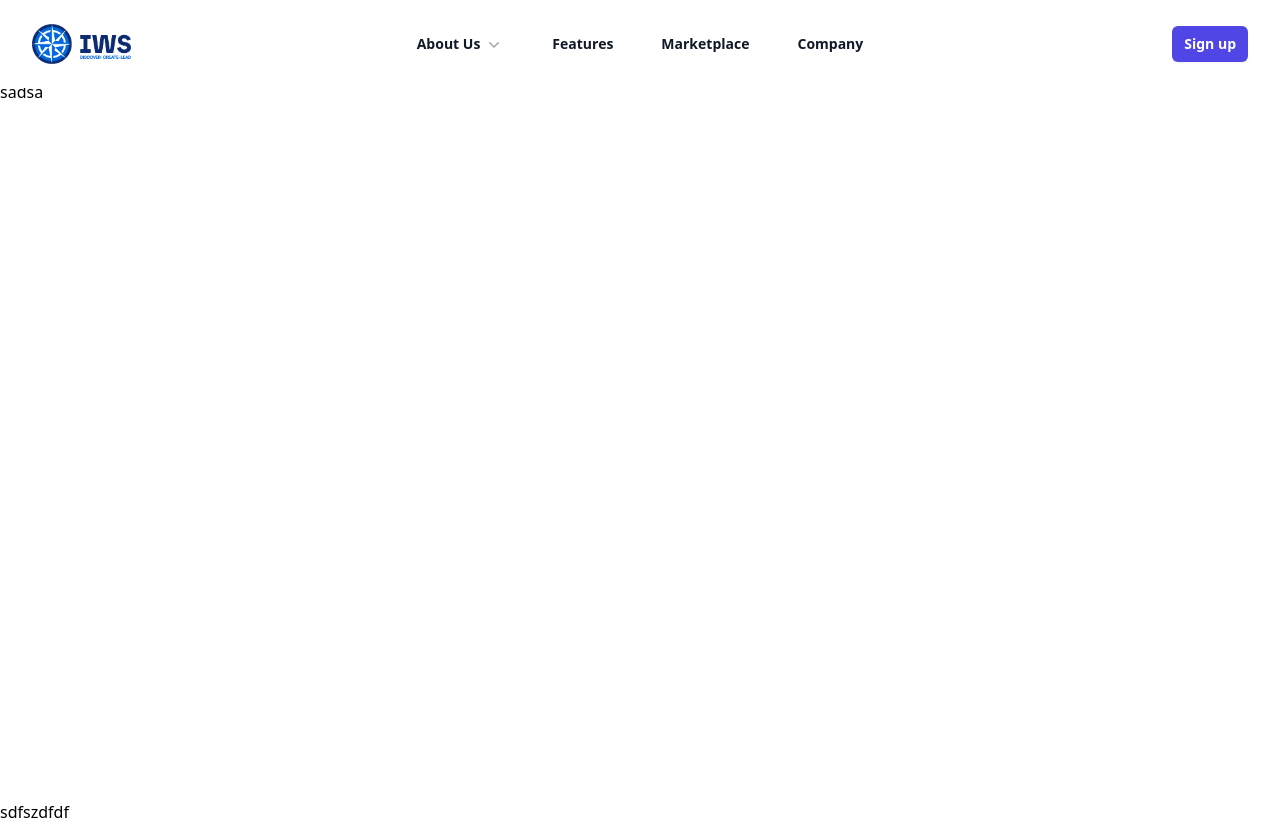
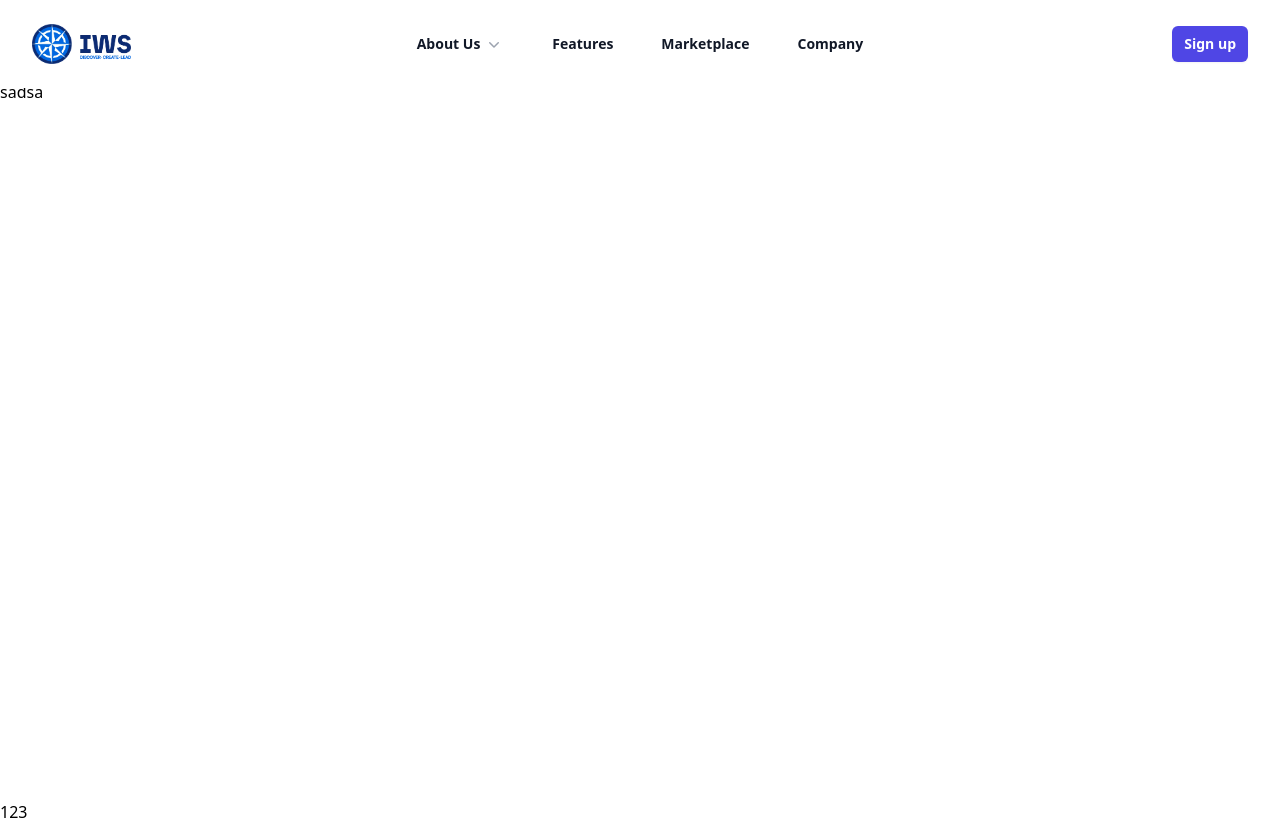
Before and after one commit to Kerim-Gullyyew/iws, a Next.js app: page / in a window 1280 px wide. Built offline with nearby package versions, Linux system fonts and the light colour scheme.

Commit message:
Update Footer.tsx

```diff
--- a/src/app/components/Footer.tsx
+++ b/src/app/components/Footer.tsx
@@ -6,7 +6,7 @@ interface FooterProps {
 
 const Footer: React.FC<FooterProps> = ({}) => {
   return (
-  <div>sdfszdfdf</div>
+  <div>123</div>
   )
 }
 
```
